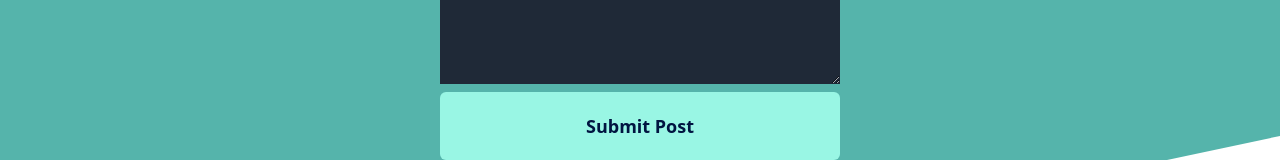
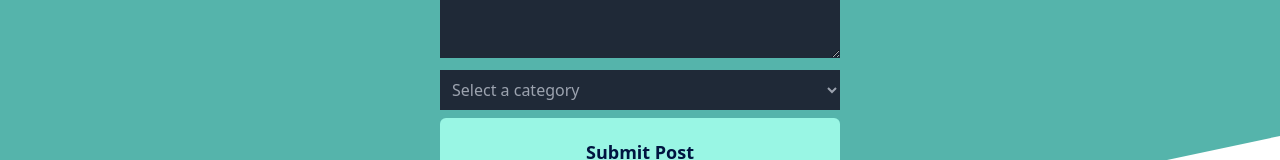
Before and after one commit to Chuuch/Forum-Project, a React (Vite) app in the folder DevTalk/: page /createpost in a window 1280 px wide. Shown: the part 468-628 px from the top of the page. Built offline with nearby package versions, Linux system fonts and the light colour scheme; no server answers; the database is empty; sample sign-in values are in the browser's storage.

Commit message:
Categories added at post creation

```diff
--- a/DevTalk/src/services/posts.services.js
+++ b/DevTalk/src/services/posts.services.js
@@ -11,7 +11,7 @@ import { auth, database } from '../config/firebase-config';
 import moment from 'moment-timezone';
 import { toast } from 'react-hot-toast';
 
-export const createPost = async (title, content) => {
+export const createPost = async (title, content, category) => {
 	const userSnapshot = await get(
 		ref(database, `/users/${auth.currentUser.uid}`)
 	);
@@ -20,7 +20,7 @@ export const createPost = async (title, content) => {
 	const post = {
 		title,
 		content,
-		categoryId: '',
+		category: category,
 		id: '',
 		author: username,
 		userID: auth.currentUser.uid,
@@ -33,6 +33,7 @@ export const createPost = async (title, content) => {
 
 	update(ref(database), {
 		[`posts/${key}/id`]: key,
+		[`posts/${key}/${category}`]: category,
 		[`users/${username}/posts/${key}`]: true,
 	});
 	return key;
@@ -65,6 +66,11 @@ export const getPostById = async (postId) => {
 	return snapshot.val();
 };
 
+export const getPostByCategory = async (postId, category) => {
+	const snapshot = await get(ref(database, `posts/${postId}/${category}`));
+	return snapshot.val();
+}
+
 export const getPostsByIds = async (ids) => {
 	const posts = await getAllPosts();
 
@@ -89,13 +95,6 @@ export const deletePost = async (postId, categoryId) => {
 		console.error('Error getting post:', error);
 	}
 };
-
-// export const editPost = async (postId, content) => {
-// 	return update(ref(database), {
-// 		[`posts/${postId}/content`]: content,
-// 		[`posts/${postId}/editedOn`]: moment().tz('Europe/Sofia').format('lll'),
-// 	});
-// };
 
 export const editPost = async (postId, title, content) => {
 	const postRef = ref(database, `posts/${postId}`);
--- a/DevTalk/src/views/CreatePost/CreatePost.jsx
+++ b/DevTalk/src/views/CreatePost/CreatePost.jsx
@@ -4,29 +4,29 @@ import { useNavigate } from 'react-router-dom';
 import { motion } from 'framer-motion';
 import { toast } from 'react-hot-toast';
 
+
 const CreatePost = () => {
   const [title, setTitle] = useState('');
   const [content, setContent] = useState('');
+  const [category, setCategory] = useState('');
   const navigate = useNavigate();
 
   const handleSubmit = async (e) => {
     try {
-			if (title.trim() === '' || content.trim() === '') {
-				toast.error('Please fill in both title and content before submitting.');
+      e.preventDefault();
+      if (title.trim() === '' || content.trim() === '' || category.trim() === '') {
+        toast.error('Please fill in title, content, and select a category before submitting.');
         return;
       }
-			e.preventDefault();
-			await createPost(title, content)
+      await createPost(title, content, category);
       setTitle('');
       setContent('');
-				await (toast.success('Post created successfully!'))
-				.then(navigate('/forum'))
-                window.location.reload()
-		} catch (e) {
-			console.log(e.message);
+      setCategory('');
+      toast.success('Post created successfully!');
+      navigate('/forum');
+    } catch (error) {
+      console.error(error.message);
     }
-        setTitle('');
-        setContent('');
   };
 
   return (
@@ -59,6 +59,19 @@ const CreatePost = () => {
             required
             onChange={(e) => setContent(e.target.value)}
           ></textarea>
+          <select
+            className="mt-3 bg-[rgb(30,30,30)] dark:bg-gray-800 p-2"
+            value={category}
+            onChange={(e) => setCategory(e.target.value)}
+          >
+            <option value="" disabled>Select a category</option>
+            <option value="C">C</option>
+            <option value="C#">C#</option>
+            <option value="Java">Java</option>
+            <option value="JavaScript">JavaScript</option>
+            <option value="Python">Python</option>
+            <option value="TypeScript">TypeScript</option>
+          </select>
           <button
             className="bg-[#F7AB0A] dark:bg-teal-200 py-5 px-10 rounded-md text-[rgb(36,36,36)] dark:text-[#001440] font-bold text-lg hover:scale-105 mt-2"
             type="submit"
```
Lines whose indentation alone changed are shown as unchanged.
